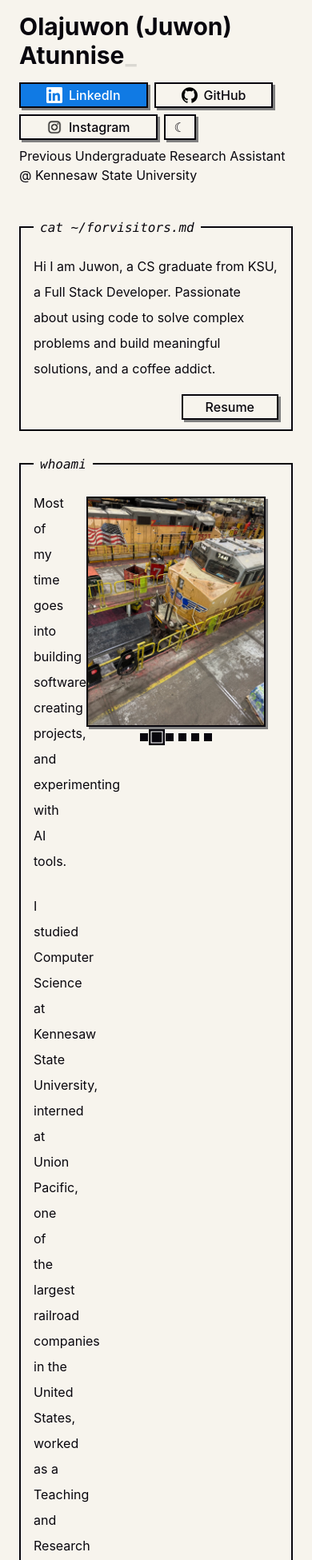
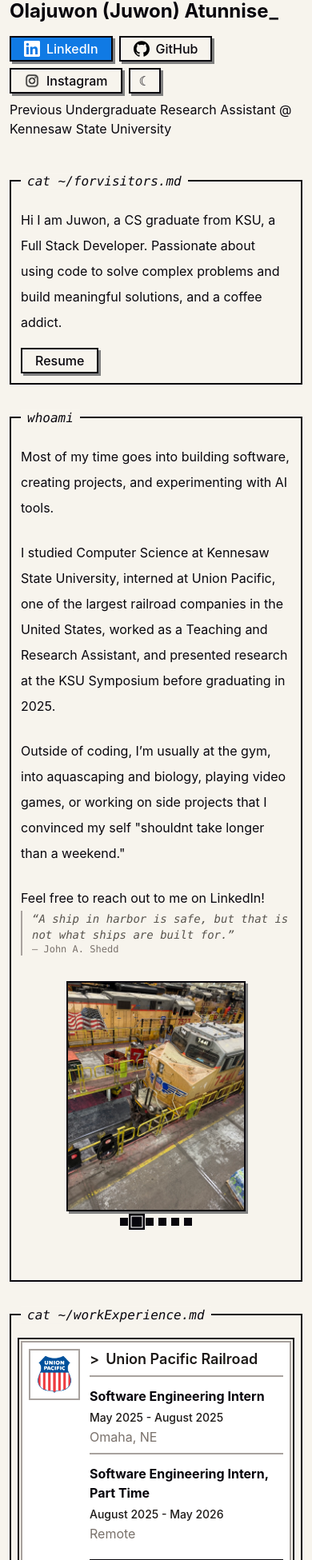
Before and after one commit to Juwonaman/myportfolio, a React (Vite) app: page / in a window 390 px wide. Shown: the part 25-1976 px from the top of the page at 80% size. Built offline with nearby package versions, Linux system fonts and the light colour scheme.

Commit message:
Mobile friendly

```diff
--- a/src/App.css
+++ b/src/App.css
@@ -9,6 +9,7 @@
     }
     .reciple-section-xsmall{
       @apply text-xl font-semibold text-stone-900;
+      overflow-wrap: anywhere;
     }
     .recipe-middle-format{
       @apply text-center;
@@ -20,7 +21,7 @@
         @apply mb-10 relative;
     }
     .recipe-section {
-        @apply relative mb-10 border-2 border-[var(--border-strong)] bg-[var(--bg)] px-4 pt-8 pb-3;
+        @apply relative mb-10 min-w-0 max-w-full border-2 border-[var(--border-strong)] bg-[var(--bg)] px-4 pt-8 pb-3;
     }
     .recipe-section-label {
         @apply absolute top-0 left-4 z-10 -translate-y-1/2 whitespace-nowrap bg-[var(--bg)] px-2 font-mono italic;
@@ -53,17 +54,19 @@
     .to-right {
         @apply flex w-full max-w-full flex-wrap items-center justify-start gap-2 md:w-auto md:justify-end;
     }
+    .experience-row {
+        @apply flex w-full min-w-0 flex-wrap items-baseline justify-between gap-x-4 gap-y-1;
+    }
+    .experience-date {
+        @apply min-w-0 max-w-full text-base font-medium text-stone-900;
+        overflow-wrap: anywhere;
+    }
     .education-row {
-        @apply flex w-full flex-wrap items-baseline justify-between gap-x-4 gap-y-1;
+        @apply flex w-full min-w-0 flex-wrap items-baseline justify-between gap-x-4 gap-y-1;
     }
     .education-date {
-        @apply text-base font-medium text-stone-900;
-    }
-    .experience-row {
-        @apply flex w-full flex-wrap items-baseline justify-between gap-x-4 gap-y-1;
-    }
-    .experience-date {
-        @apply text-base font-medium text-stone-900;
+        @apply min-w-0 max-w-full text-base font-medium text-stone-900;
+        overflow-wrap: anywhere;
     }
     .experience-card-meta {
         @apply flex flex-col gap-0.5 leading-snug;
@@ -151,8 +154,21 @@
     .project-description {
         @apply m-0 mt-1 mb-4 leading-loose;
     }
-    .whoami-row {
-        @apply flex w-full flex-row flex-wrap items-start gap-6;
+    .whoami-body {
+        display: flex;
+        gap: 1.5rem;
+        width: 100%;
+        min-width: 0;
+    }
+    .whoami-main {
+        min-width: 0;
+        overflow-wrap: anywhere;
+    }
+    .whoami-section .whoami-photo,
+    .whoami-section .photo-shuffle-dots,
+    .whoami-section .photo-shuffle-found-slot {
+        width: min(14rem, 100%);
+        max-width: 100%;
     }
     .whoami-quote {
         @apply mt-0 border-l-2 border-[var(--border-inner)] pl-3;
@@ -164,13 +180,15 @@
         @apply mt-0 font-mono text-xs not-italic text-stone-500;
     }
     .photo-shuffle {
-        @apply ml-auto mb-7 mt-2 flex max-w-full shrink-0 flex-col items-center gap-2 max-md:mr-4;
+        @apply mb-7 mt-2 flex max-w-full shrink-0 flex-col items-center gap-2;
     }
     .whoami-photo {
-        @apply h-72 w-56 overflow-hidden border-2 border-[var(--border-strong)] bg-[var(--bg)] p-0;
+        @apply w-full max-w-56 overflow-hidden border-2 border-[var(--border-strong)] bg-[var(--bg)] p-0;
+        height: auto;
+        aspect-ratio: 7 / 9;
     }
     .photo-shuffle-dots {
-        @apply flex w-56 flex-wrap justify-center gap-1.5;
+        @apply flex w-full max-w-56 flex-wrap justify-center gap-1.5;
     }
     .photo-shuffle-dot {
         @apply h-2.5 w-2.5 shrink-0 border p-0 transition-all;
@@ -182,7 +200,7 @@
         --tw-ring-color: var(--text-h);
     }
     .photo-shuffle-found-slot {
-        @apply flex min-h-5 w-56 items-center justify-center;
+        @apply flex min-h-5 w-full max-w-56 items-center justify-center;
     }
     .photo-shuffle-found {
         @apply text-center text-sm font-medium italic text-stone-800 opacity-0;
@@ -239,17 +257,16 @@
         @apply fixed inset-0 z-50 flex items-center justify-center bg-black/50 px-4;
     }
     .experience-picture-modal {
-        @apply relative flex w-[min(88vw,60rem)] flex-col overflow-visible border-2 border-[var(--border-strong)] bg-[var(--bg)] p-4 pt-8 shadow-[6px_6px_0px_grey];
-        aspect-ratio: 1 / 1;
+        @apply relative flex w-[min(92vw,60rem)] max-h-[min(92dvh,60rem)] flex-col overflow-hidden border-2 border-[var(--border-strong)] bg-[var(--bg)] p-4 pt-8 shadow-[6px_6px_0px_grey];
     }
     .experience-picture-close {
         @apply absolute right-4 top-4 z-10;
     }
     .experience-picture-grid {
-        @apply grid min-h-0 flex-1 grid-cols-2 gap-x-3 overflow-y-auto pr-1 md:grid-cols-3;
+        @apply grid min-h-0 flex-1 grid-cols-1 gap-x-3 overflow-y-auto pr-1;
         align-content: start;
         align-items: start;
-        row-gap: 2rem;
+        row-gap: 1rem;
     }
     .experience-picture-card {
         @apply flex min-h-0 flex-col;
@@ -260,6 +277,7 @@
     }
     .experience-picture-description {
         @apply m-0 px-1 pt-0.5 text-xs leading-tight text-stone-900;
+        overflow-wrap: anywhere;
     }
     .experience-picture-empty {
         @apply flex h-full items-center justify-center border-2 border-[var(--border-inner)] bg-[var(--justWhite)] p-4 text-center font-mono text-sm italic text-stone-600;
@@ -406,3 +424,198 @@
   body {
     margin: 0;
   }
+
+  /* Mobile: prevent horizontal overflow site-wide */
+  @media (max-width: 639px) {
+    .recipe-section {
+      padding-left: 0.75rem;
+      padding-right: 0.75rem;
+      overflow-x: clip;
+    }
+
+    .recipe-section-label {
+      left: 0.75rem;
+      max-width: calc(100% - 1.5rem);
+      overflow-wrap: anywhere;
+      white-space: normal;
+      line-height: 1.3;
+    }
+
+    .recipe-between-title {
+      margin-top: 1.5rem;
+    }
+
+    .hero-name-row h1 {
+      font-size: 1.5rem;
+      line-height: 1.25;
+      overflow-wrap: anywhere;
+    }
+
+    .nav-social-btn-header {
+      min-width: 0;
+      padding-left: 1rem;
+      padding-right: 1rem;
+    }
+
+    .visitor-content {
+      flex-direction: column;
+      align-items: stretch;
+    }
+
+    .visitor-content .ml-auto {
+      margin-left: 0;
+    }
+
+    .visitor-intro,
+    .about-me-paragraph,
+    .project-description {
+      overflow-wrap: anywhere;
+    }
+
+    .reciple-section-xsmall {
+      font-size: 1.125rem;
+      overflow-wrap: anywhere;
+    }
+
+    .experience-card-content .experience-row,
+    .education-row {
+      flex-direction: column;
+      align-items: flex-start;
+      gap: 0.25rem;
+    }
+
+    .experience-date,
+    .education-date {
+      width: 100%;
+      max-width: 100%;
+      font-size: 0.875rem;
+      text-align: left;
+    }
+
+    .card-actions-row {
+      flex-direction: column;
+      align-items: stretch;
+    }
+
+    .card-actions-row .card-actions-buttons,
+    .card-actions-row > button {
+      margin-left: 0;
+      width: 100%;
+      max-width: 100%;
+    }
+
+    .arrow-nav-card,
+    .inside-section {
+      min-width: 0;
+      max-width: 100%;
+    }
+
+    .photo-shuffle,
+    .whoami-photo,
+    .photo-shuffle-dots,
+    .photo-shuffle-found-slot {
+      width: min(14rem, 100%);
+      max-width: 100%;
+    }
+
+    .my-buttonpt,
+    .contact-link-btn,
+    .nav-social-btn {
+      max-width: 100%;
+    }
+
+    .experience-picture-backdrop {
+      align-items: flex-start;
+      padding: 0.75rem;
+      overflow-y: auto;
+    }
+
+    .experience-picture-modal {
+      width: 100%;
+      max-width: 100%;
+      max-height: none;
+      margin-top: 0.5rem;
+      margin-bottom: 0.5rem;
+      padding: 2.5rem 0.75rem 1rem;
+    }
+
+    .experience-picture-grid {
+      grid-template-columns: 1fr;
+      row-gap: 0.75rem;
+      overflow-y: visible;
+    }
+
+    .experience-picture {
+      height: auto;
+      max-height: 16rem;
+      aspect-ratio: 4 / 3;
+    }
+
+    .experience-picture-close {
+      right: 0.5rem;
+      top: 0.5rem;
+    }
+  }
+
+/* whoami: stacked below 615px, side-by-side at 615px+ (outside @layer so it always applies) */
+@media (max-width: 614px) {
+  .whoami-body {
+    flex-direction: column;
+    align-items: stretch;
+  }
+
+  .whoami-main,
+  .whoami-about {
+    width: 100%;
+    max-width: 100%;
+  }
+
+  .whoami-section .photo-shuffle {
+    flex: none;
+    width: min(14rem, 100%);
+    max-width: 100%;
+    margin-left: auto;
+    margin-right: auto;
+    align-self: center;
+  }
+}
+
+@media (min-width: 615px) {
+  .whoami-body {
+    flex-direction: row;
+    flex-wrap: nowrap;
+    align-items: flex-start;
+    justify-content: space-between;
+  }
+
+  .whoami-main {
+    flex: 1 1 auto;
+    width: auto;
+    max-width: 42rem;
+  }
+
+  .whoami-section .photo-shuffle {
+    flex: 0 0 14rem;
+    margin-left: 0;
+    margin-right: 0;
+    align-self: flex-start;
+  }
+}
+
+@media (min-width: 640px) {
+  .experience-picture-grid {
+    grid-template-columns: repeat(2, minmax(0, 1fr));
+    row-gap: 1.25rem;
+  }
+}
+
+@media (min-width: 900px) {
+  .experience-picture-modal {
+    aspect-ratio: 1 / 1;
+  }
+
+  .experience-picture-grid {
+    grid-template-columns: repeat(3, minmax(0, 1fr));
+    row-gap: 2rem;
+  }
+}
--- a/src/App.jsx
+++ b/src/App.jsx
@@ -72,27 +72,29 @@
           <button
             type="button"
             onClick={openResume}
-            className="cursor-pointer my-buttonpt ml-auto w-fit shrink-0 border-2 border-[var(--border-strong)] px-7 py-0.5 font-medium shadow-[3px_3px_0px_grey] transition-all"
+            className="cursor-pointer my-buttonpt ml-auto w-fit max-w-full shrink-0 border-2 border-[var(--border-strong)] px-4 py-0.5 font-medium shadow-[3px_3px_0px_grey] transition-all sm:px-7"
           >
             Resume
           </button>
         </div>
       </section>
 
-      <section className="recipe-section">
+      <section className="recipe-section whoami-section">
         <span className="recipe-section-label">whoami</span>
-        <div className="whoami-row">
-          <div className="max-w-2xl min-w-0 flex-1">
-            <AboutMe />
+        <div className="whoami-body">
+          <div className="whoami-main">
+            <div className="whoami-about max-w-2xl min-w-0">
+              <AboutMe />
+            </div>
+            <blockquote className="whoami-quote">
+              <p className="whoami-quote-text">
+                “A ship in harbor is safe, but that is not what ships are built for.”
+              </p>
+              <footer className="whoami-quote-author">— John A. Shedd</footer>
+            </blockquote>
           </div>
           <PhotoShuffle />
         </div>
-        <blockquote className="whoami-quote">
-          <p className="whoami-quote-text">
-            “A ship in harbor is safe, but that is not what ships are built for.”
-          </p>
-          <footer className="whoami-quote-author">— John A. Shedd</footer>
-        </blockquote>
       </section>
 
       <section className="recipe-section">
--- a/src/components/Education.jsx
+++ b/src/components/Education.jsx
@@ -47,7 +47,7 @@
               {showArrow && <span className="experience-arrow-blink">{">"}</span>}
               {edu.school}
             </h2>
-            <p className="education-date shrink-0">{edu.date}</p>
+            <p className="education-date">{edu.date}</p>
           </div>
           <h3>{edu.degree}</h3>
           <p>GPA: {edu.gpa}</p>
--- a/src/components/Projects.jsx
+++ b/src/components/Projects.jsx
@@ -40,7 +40,7 @@
       </div>
       <p className="project-description">{project.description}</p>
 
-      <div className="experience-row items-start gap-2">
+      <div className="card-actions-row experience-row items-start gap-2">
         <div
           className="experience-duties-panel project-stack-panel min-w-0 flex-1 is-open"
           aria-hidden="false"
@@ -54,7 +54,7 @@
           </ul>
         </div>
         <div
-          className="ml-auto flex shrink-0 flex-wrap gap-2"
+          className="card-actions-buttons ml-auto flex shrink-0 flex-wrap gap-2"
           onClick={(e) => e.stopPropagation()}
         >
           {project.buttons?.map((button, btnIdx) => (
@@ -62,7 +62,7 @@
               key={btnIdx}
               type="button"
               onClick={(e) => onButtonClick(e, button)}
-              className="my-buttonpt w-fit shrink-0 cursor-pointer border-2 border-[var(--border-strong)] px-7 py-0.5 font-medium shadow-[3px_3px_0px_grey] transition-all"
+              className="my-buttonpt w-fit max-w-full shrink-0 cursor-pointer border-2 border-[var(--border-strong)] px-4 py-0.5 font-medium shadow-[3px_3px_0px_grey] transition-all sm:px-7"
             >
               {button.label}
             </button>
--- a/src/components/workExp.jsx
+++ b/src/components/workExp.jsx
@@ -92,7 +92,7 @@
             <div key={posIdx} className="experience-position">
               <div className="experience-row">
                 <p className="min-w-0 flex-1 font-bold">{pos.role}</p>
-                <p className="experience-date shrink-0">{pos.date}</p>
+                <p className="experience-date">{pos.date}</p>
               </div>
               <p className="text-stone-500">{pos.location}</p>
             </div>
@@ -107,7 +107,7 @@
         </div>
       )}
 
-      <div className="experience-row items-start gap-2">
+      <div className="card-actions-row experience-row items-start gap-2">
         <div
           className={`experience-duties-panel ${expandedIndex === idx ? "is-open" : ""}`}
           aria-hidden={expandedIndex !== idx}
@@ -124,7 +124,7 @@
           <button
             type="button"
             onClick={(e) => onCompanyClick(e, comp)}
-            className="my-buttonpt ml-auto w-fit shrink-0 cursor-pointer border-2 border-[var(--border-strong)] px-7 py-0.5 font-medium shadow-[3px_3px_0px_grey] transition-all"
+            className="my-buttonpt ml-auto w-fit max-w-full shrink-0 cursor-pointer border-2 border-[var(--border-strong)] px-4 py-0.5 font-medium shadow-[3px_3px_0px_grey] transition-all sm:px-7"
           >
             {comp.buttonLabel ?? "Company"}
           </button>
--- a/src/index.css
+++ b/src/index.css
@@ -33,6 +33,10 @@
   --shadow: #0e0c0a;
 }
 
+html {
+  overflow-x: clip;
+}
+
 html,
 body {
   margin: 0;
@@ -42,8 +46,19 @@
 }
 
 main {
+  box-sizing: border-box;
+  width: 100%;
   max-width: 70rem;
   margin: 0 auto;
   padding-left: 1.5rem;
   padding-right: 1.5rem;
+  min-width: 0;
+  overflow-x: clip;
 }
+
+@media (max-width: 639px) {
+  main {
+    padding-left: 0.75rem;
+    padding-right: 0.75rem;
+  }
+}
```
